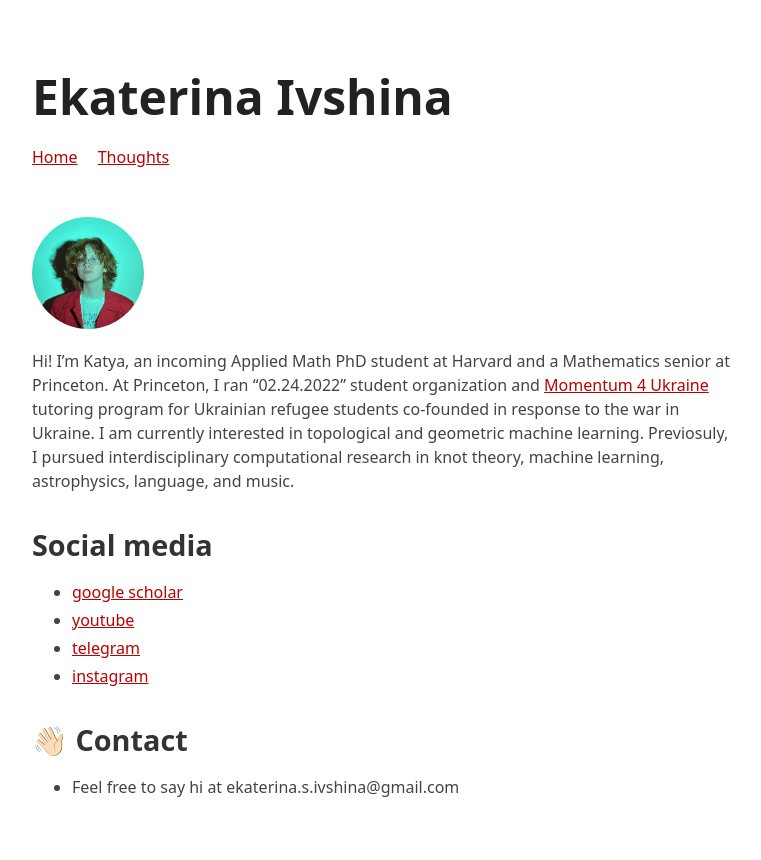
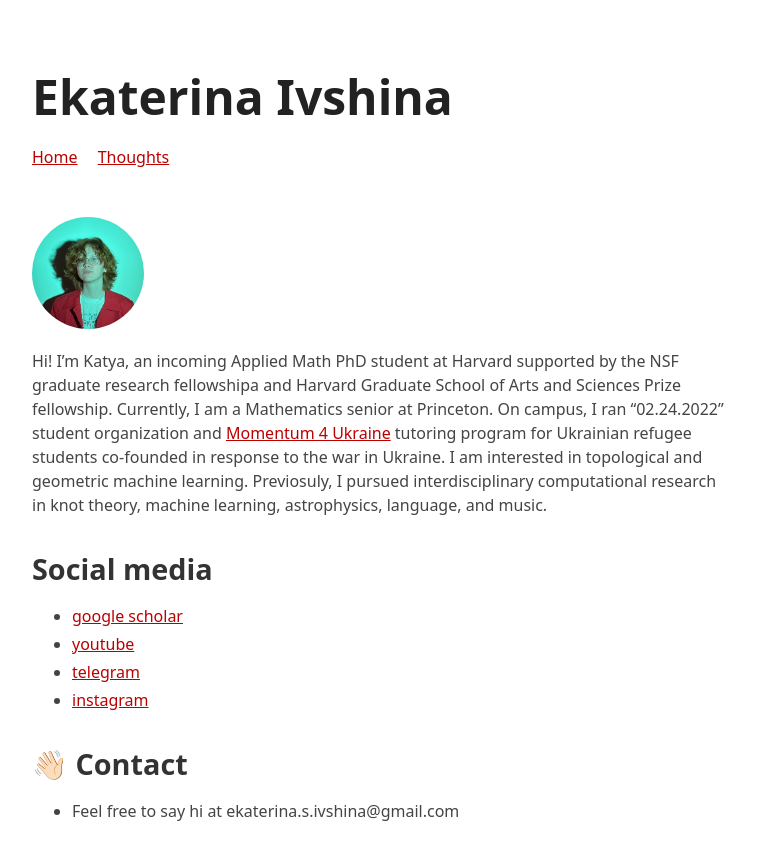
Before and after one commit to eivshina/point-theme, a Jekyll site: the page built from index.md, in a window 1280 px wide. Shown: the top 860 px of the page, without its empty margins (258-1019 px from the left). Built offline with Jekyll 4.4.1, drawn with Linux system fonts in a browser that asks for light colours.

Commit message:
Update index.md

```diff
--- a/index.md
+++ b/index.md
@@ -1,7 +1,7 @@
 ---
 ---
 
-Hi! I'm Katya, an incoming Applied Math PhD student at Harvard and a Mathematics senior at Princeton. At Princeton, I ran "02.24.2022" student organization and [Momentum 4 Ukraine](https://momentumai.org/momentum4ukraine) tutoring program for Ukrainian refugee students co-founded in response to the war in Ukraine. I am currently interested in topological and geometric machine learning. Previosuly, I pursued interdisciplinary computational research in knot theory, machine learning, astrophysics, language, and music.
+Hi! I'm Katya, an incoming Applied Math PhD student at Harvard supported by the NSF graduate research fellowshipa and Harvard Graduate School of Arts and Sciences Prize fellowship. Currently, I am a Mathematics senior at Princeton. On campus, I ran "02.24.2022" student organization and [Momentum 4 Ukraine](https://momentumai.org/momentum4ukraine) tutoring program for Ukrainian refugee students co-founded in response to the war in Ukraine. I am interested in topological and geometric machine learning. Previosuly, I pursued interdisciplinary computational research in knot theory, machine learning, astrophysics, language, and music.
 
 ## Social media
 - [google scholar](https://scholar.google.com/citations?hl=en&user=jhYd_wsAAAAJ&scilu=&scisig=ADuiNO0AAAAAZDMSRpHneTjWPPsvODMwArfDODM&gmla=ABEO0YpqhbzwNKBzhMCn82MdDVi4Sd9RJdhBFiiUF8vzAt6qK3moUdH5SecKPAmUxo9ER0HjHyY0UVPe6gnb_zVOSMF5XKkDdnyK9b-WAGQ&sciund=14544799918200701033)
```
